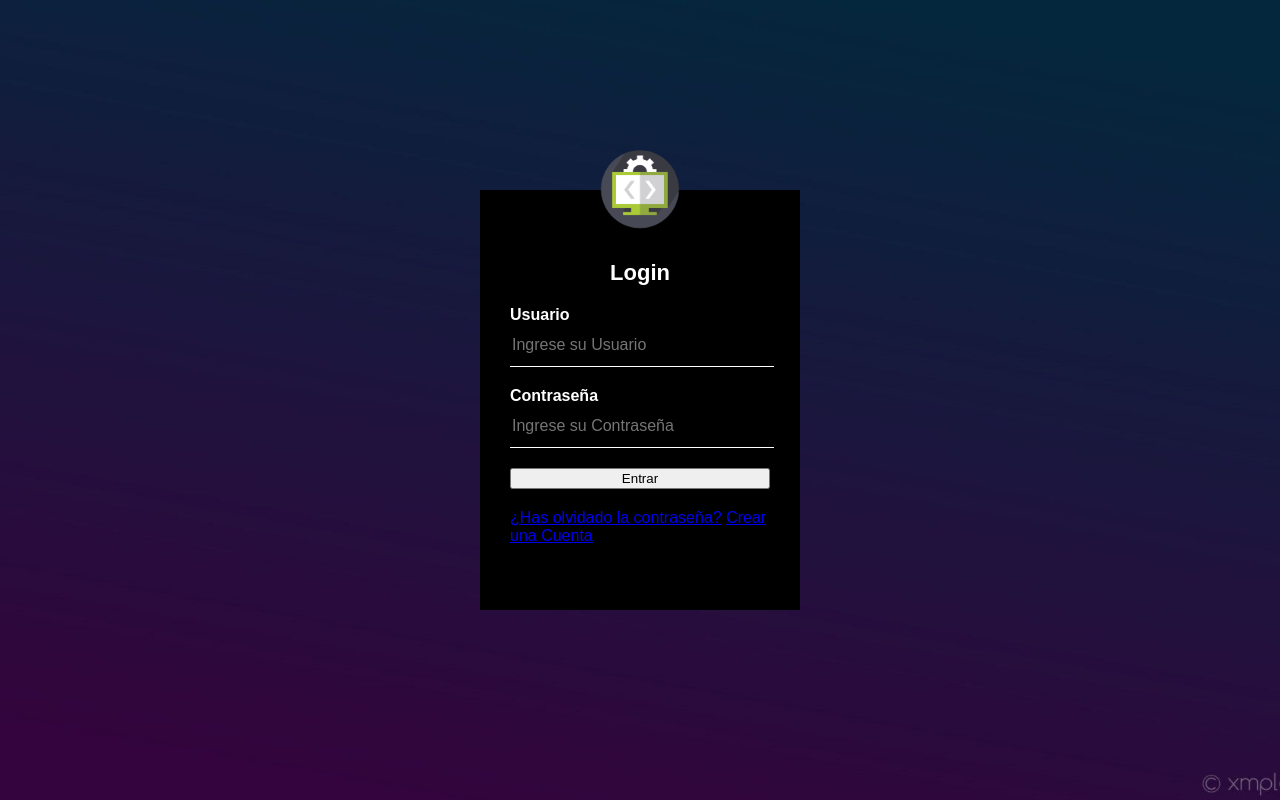
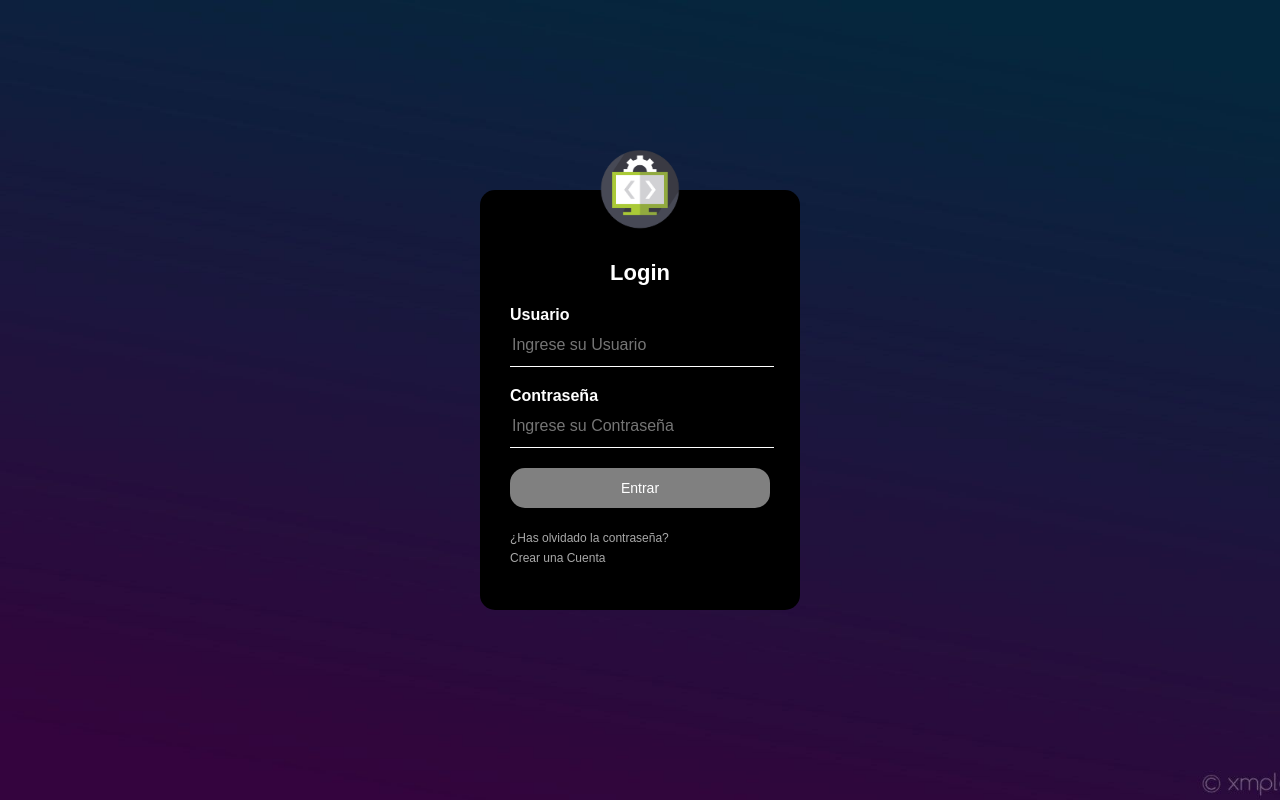
Before and after one commit to damianfuchs/ventas-cursos-online, a PHP site: page / in a window 1280 px wide. Run offline with PHP 8.4, Linux system fonts and the light colour scheme.

Commit message:
Commit de diseños

```diff
--- a/index.html
+++ b/index.html
@@ -21,9 +21,8 @@
 
             <input type="submit" value="Entrar">
 
-            <a href="#">¿Has olvidado la contraseña?</a>
+            <a href="#">¿Has olvidado la contraseña?</a><br>
             <a href="#">Crear una Cuenta</a>
-
         </form>
     </div>
 
--- a/style.css
+++ b/style.css
@@ -18,6 +18,8 @@ body{
     transform: translate(-50%, -50%);
     box-sizing: border-box;
     padding: 70px 30px;
+    border-radius: 15px;
+
 }
 .cuadro-Login .avatar {
     width: 100px;
@@ -59,3 +61,21 @@ body{
     color: #fff;
     font-size: 16px;
 }
+
+.cuadro-Login input[type="submit"] {
+    border: none;
+    outline: none;
+    height: 40px;
+    background: grey;
+    color: #fff;
+    font-size: 14px;
+    border-radius: 15px;
+}
+
+.cuadro-Login a {
+    font-family: sans-serif;
+    text-decoration: none;
+    font-size: 12px;
+    line-height: 20px;
+    color: darkgray;
+}
```
